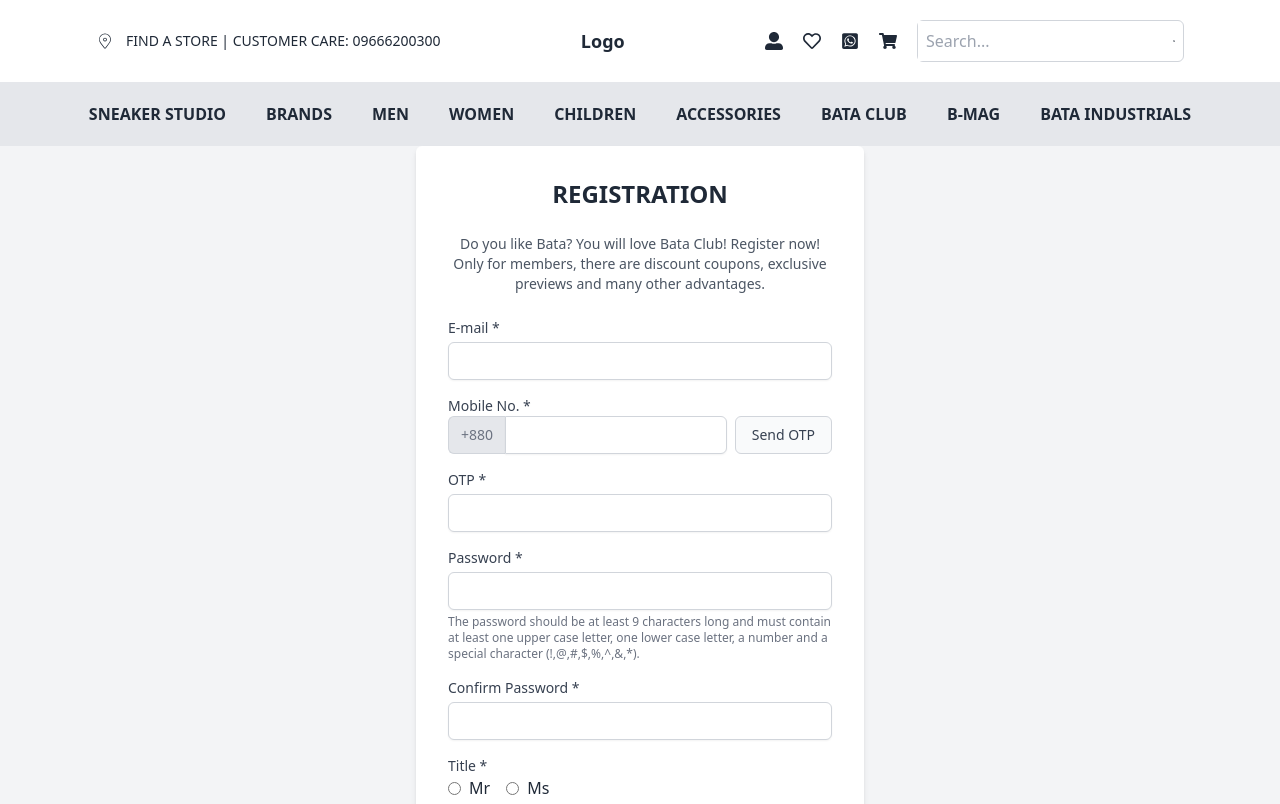
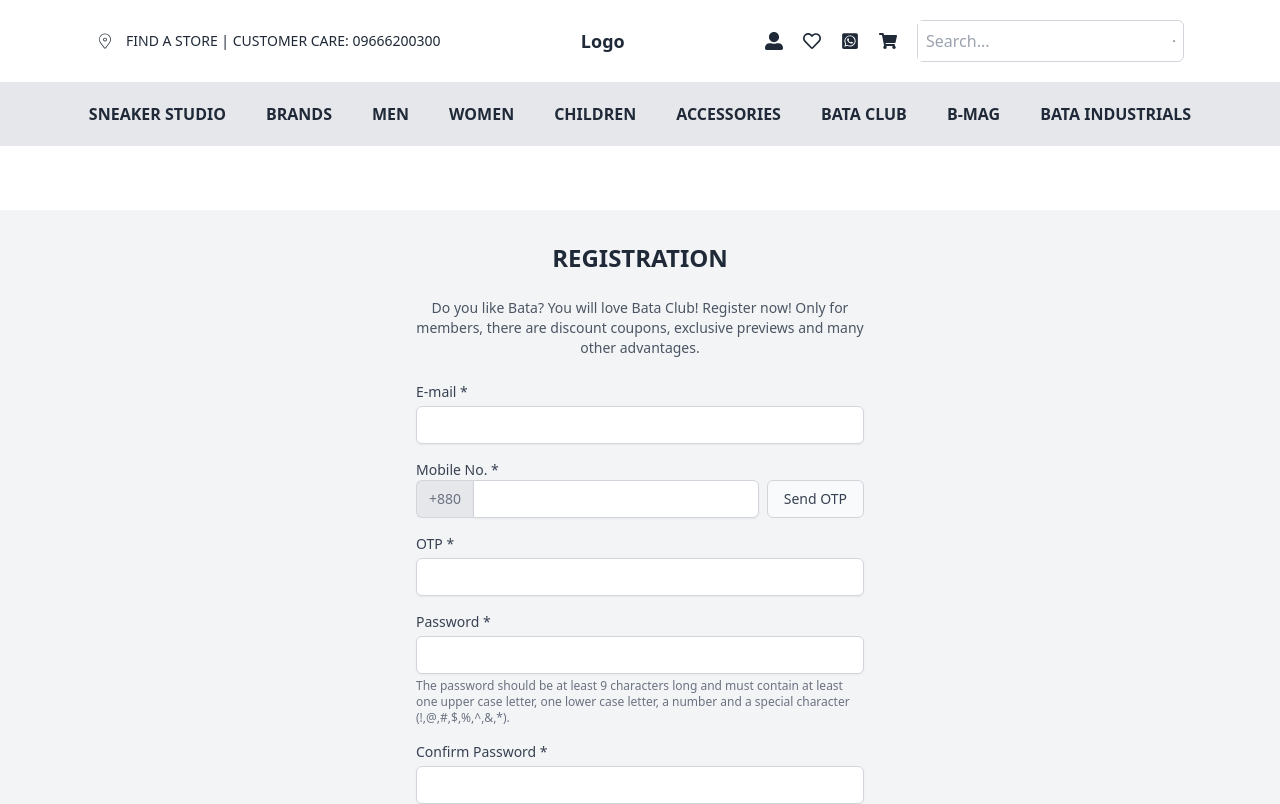
Before and after one commit to saagor16/bata-clone-website-cline, a React (Vite) app: page /create in a window 1280 px wide. Shown: the top 804 px of the page. Built offline with nearby package versions, Linux system fonts and the light colour scheme.

Commit message:
creat page done all box

```diff
--- a/src/Pages/CreateAccount/CreateAccount.jsx
+++ b/src/Pages/CreateAccount/CreateAccount.jsx
@@ -1,8 +1,8 @@
 
 const CreateAccount = () => {
     return (
-        <div className="flex justify-center items-center min-h-screen bg-gray-100">
-            <div className="w-full max-w-md p-8 space-y-6 bg-white shadow-md rounded-md">
+        <div className="flex justify-center items-center min-h-screen bg-gray-100 mt-16">
+            <div className="w-full max-w-lg p-8 space-y-6  rounded-md">
                 <h2 className="text-center text-2xl font-bold">REGISTRATION</h2>
                 <p className="text-center text-sm text-gray-600">
                     Do you like Bata? You will love Bata Club! Register now! Only for members, there are discount coupons, exclusive previews and many other advantages.
```
